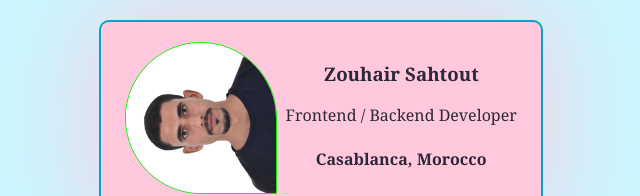
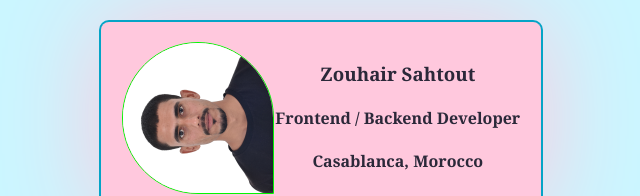
Before and after one commit to zuuhair11/my-card, a plain HTML site: page index.html in a window 1280 px wide. Shown: the top 196 px of the page, without its empty margins (319-959 px from the left). Drawn offline with Linux system fonts and the light colour scheme.

Commit message:
i switched from p to h4

```diff
--- a/index.html
+++ b/index.html
@@ -12,7 +12,7 @@
             <img class="avatar" src="images/profile.JPG">
             <div >
                 <h3>Zouhair Sahtout</h3>
-                <p>Frontend / Backend Developer</p>
+                <h4>Frontend / Backend Developer</h4>
                 <h4>Casablanca, Morocco</h4>
             </div>
         </div>
```
